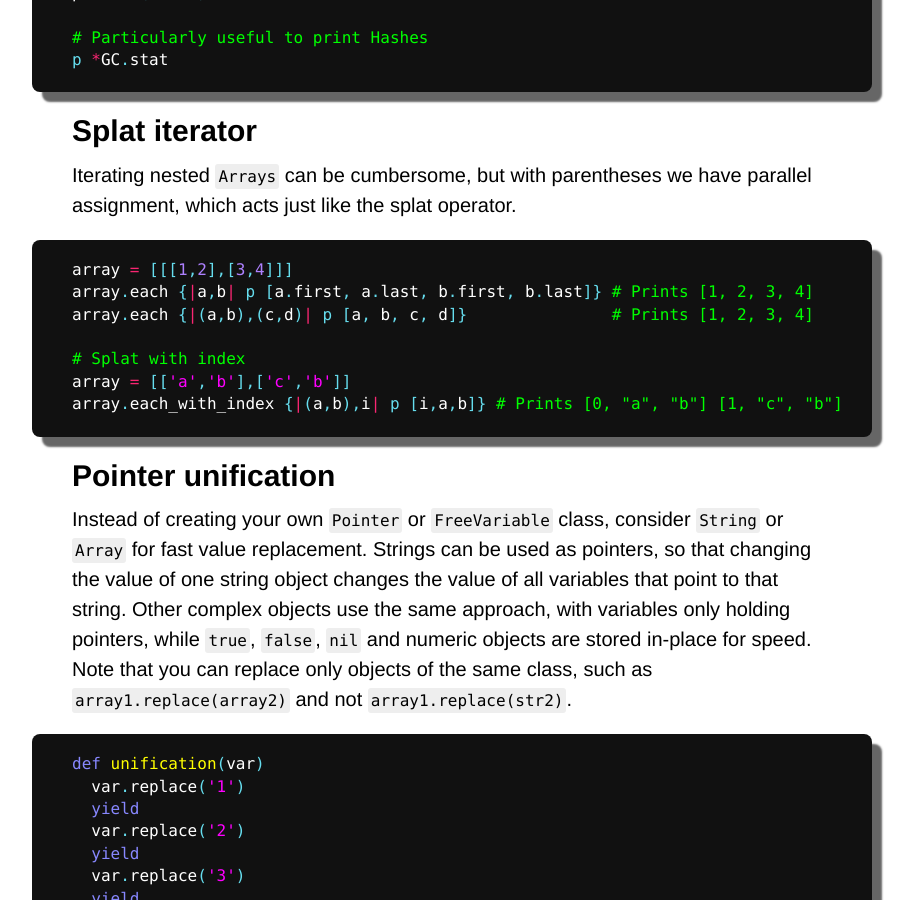
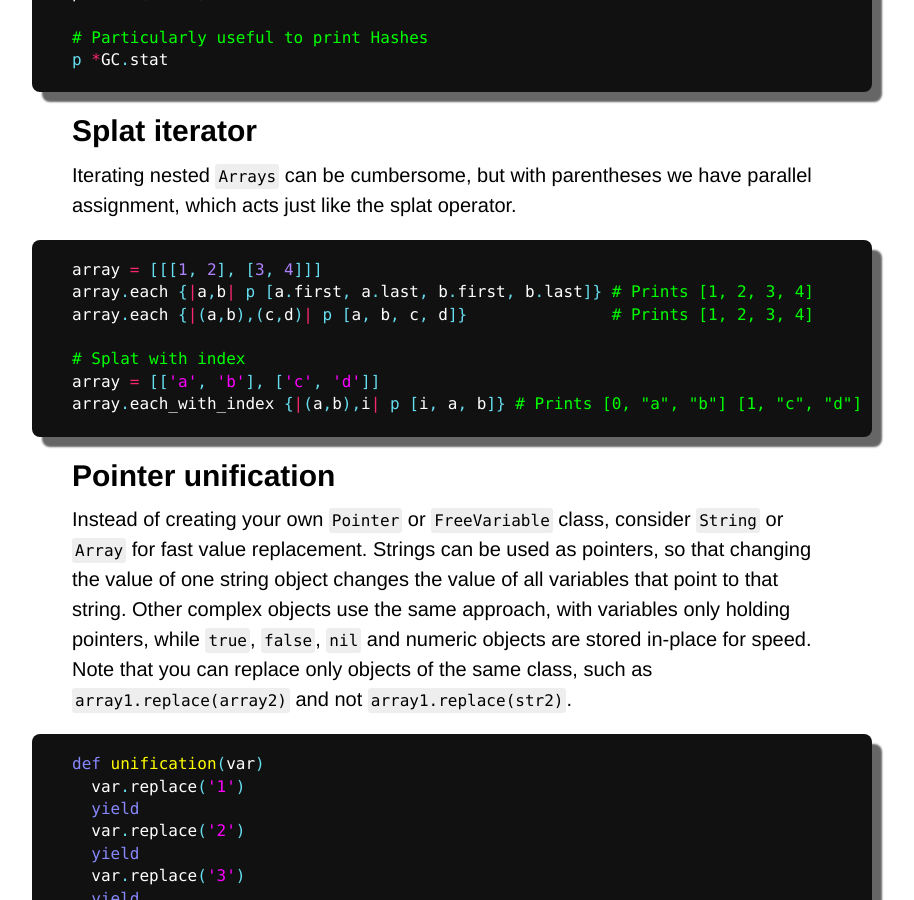
Before and after one commit to Maumagnaguagno/maumagnaguagno.github.io, a Jekyll site: the page built from ruby.md, in a window 1280 px wide and 900 px high, scrolled down 1010 px. Shown: the whole window, without its empty margins (188-1102 px from the left). Built offline with Jekyll 4.4.1, drawn with Linux system fonts in a browser that asks for light colours; our own code applies the rules of GitHub Pages for plain Markdown files.

Commit message:
Prefer more spaces in Splat iterator code block

````diff
--- a/ruby.md
+++ b/ruby.md
@@ -62,13 +62,13 @@ p *GC.stat
 Iterating nested ``Arrays`` can be cumbersome, but with parentheses we have parallel assignment, which acts just like the splat operator.
 
 ```ruby
-array = [[[1,2],[3,4]]]
+array = [[[1, 2], [3, 4]]]
 array.each {|a,b| p [a.first, a.last, b.first, b.last]} # Prints [1, 2, 3, 4]
 array.each {|(a,b),(c,d)| p [a, b, c, d]}               # Prints [1, 2, 3, 4]
 
 # Splat with index
-array = [['a','b'],['c','b']]
-array.each_with_index {|(a,b),i| p [i,a,b]} # Prints [0, "a", "b"] [1, "c", "b"]
+array = [['a', 'b'], ['c', 'd']]
+array.each_with_index {|(a,b),i| p [i, a, b]} # Prints [0, "a", "b"] [1, "c", "d"]
 ```
 
 ## Pointer unification
````
